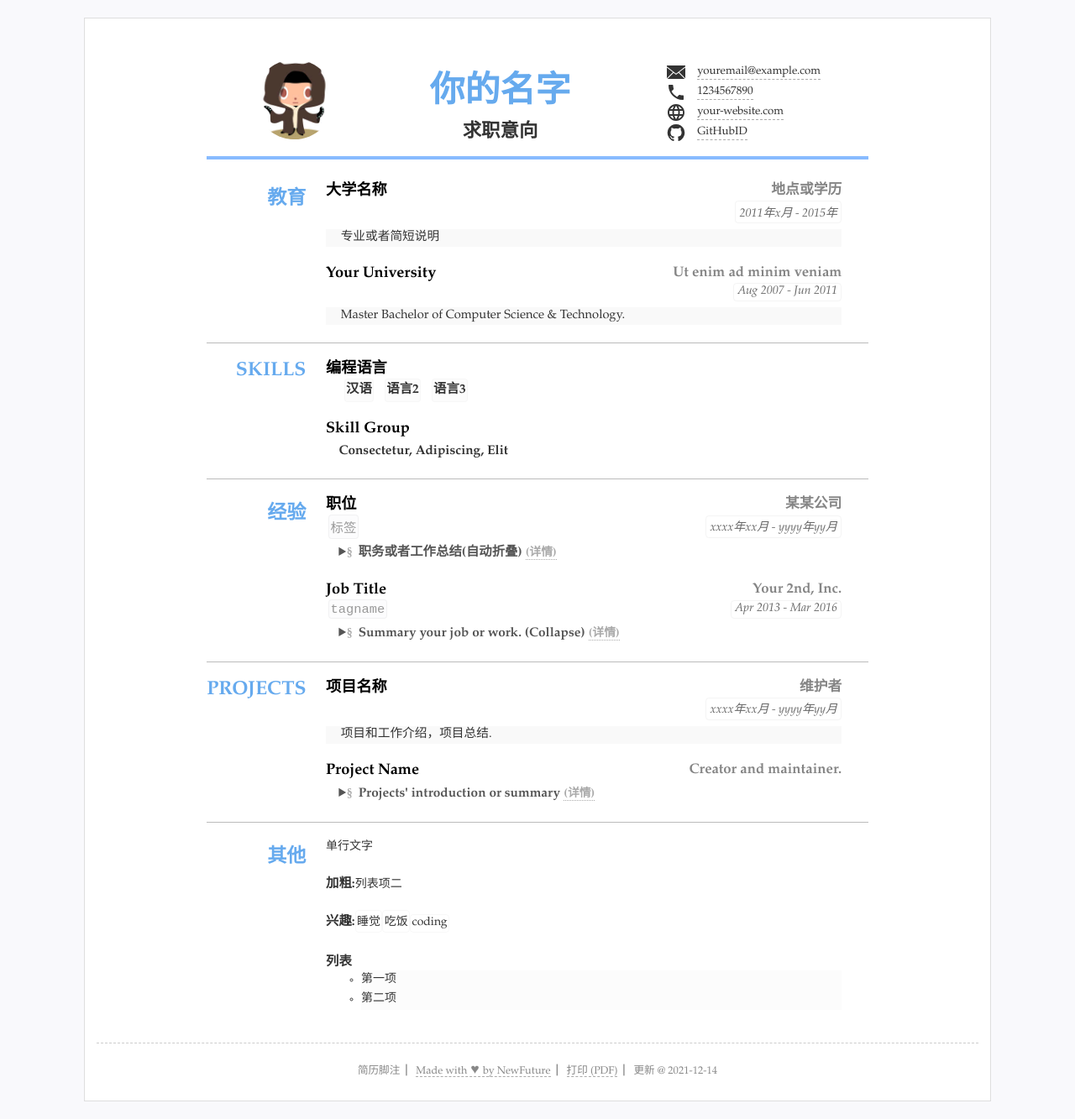
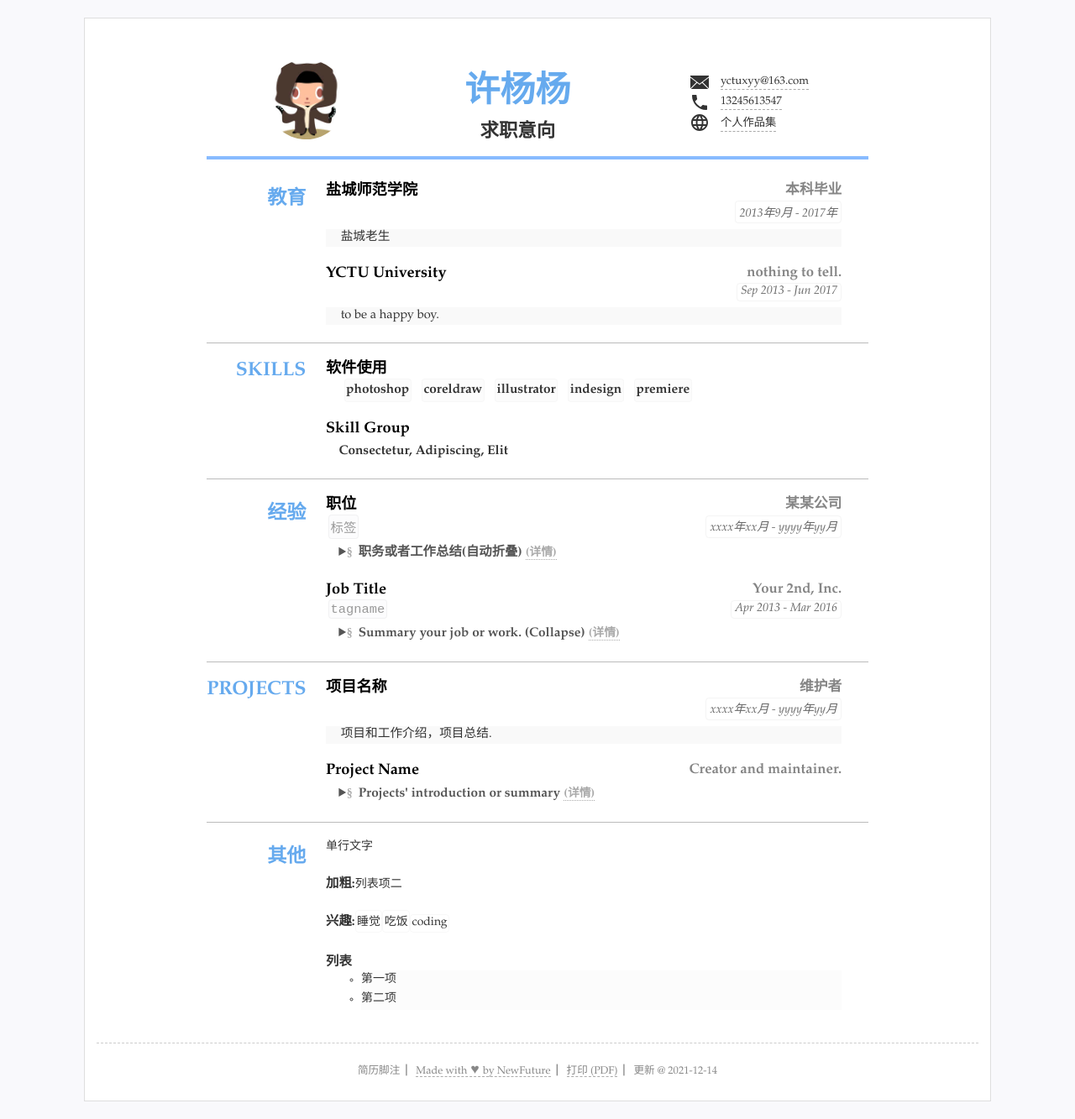
Before and after one commit to yangchris4/resume, a Jekyll site: the page built from index.html, in a window 1280 px wide. Shown: the whole page at 84% size. Built offline with Jekyll 4.4.1, drawn with Linux system fonts in a browser that asks for light colours.

Commit message:
Update resume.yml

```diff
--- a/_data/resume.yml
+++ b/_data/resume.yml
@@ -1,26 +1,23 @@
 # 数据格式可以为 yaml(文件以.yml结尾) 或者json(文件以.json结尾)
 # 如果YAML格式的数据请先检查格式是否有误，可选检查工具 http://www.yamllint.com
 
-title: "简历标题"
+title: "个人简历"
 lang: "zh" #语言设置 zh表示中文 en 表示英语
-name: "你的名字"
+name: "许杨杨"
 jobtitle: "求职意向" #可空不显示
 photo: "assets/img/photo.jpg" #照片可空，不显示
 
 #联系方式
 contact: #联系方式连接等3~5行
-- text: "youremail@example.com" #文本内容
-  href: 'mailto:youremail@example.com' #链接，无链接则空
+- text: "yctuxyy@163.com" #文本内容
+  href: 'mailto:yctuxyy@163.com' #链接，无链接则空
   icon: 'icons/email.svg' #图标 svg文件
-- text: "1234567890"
-  href: 'tel:1234567890'
+- text: "13245613547"
+  href: 'tel:13245613547'
   icon: 'icons/phone.svg'
-- text: "your-website.com"
-  href: 'http://your-website.com'
+- text: "个人作品集"
+  href: 'https://zuopin.yangchris.life'
   icon: 'icons/web.svg'
-- text: "GitHubID"
-  href: 'https://github.com/NewFuture'
-  icon: "icons/github.svg"
   attr: 'target="_blank"' #新标签页打开
   # - text: "地址"
   #   icon: "icons/location.svg"
@@ -30,23 +27,26 @@ main: #简历主要内容，
 - type: education #类别为ID
   name: 教育 #显示名称，空则使用type
   content: #内容基本格式 标题-副标题-日期-详细内容 (都允许空)
-  - title: 大学名称
-    duration: "2011年x月 - 2015年"
-    sub: 地点或学历
-    detail: 专业或者简短说明
-  - title: Your University
-    duration: Aug 2007 - Jun 2011
-    sub: Ut enim ad minim veniam
-    detail: Master Bachelor of Computer Science & Technology.
+  - title: 盐城师范学院
+    duration: "2013年9月 - 2017年"
+    sub: 本科毕业
+    detail: 盐城老生
+  - title: YCTU University
+    duration: Sep 2013 - Jun 2017
+    sub: nothing to tell.
+    detail: to be a happy boy.
 
 - type: skills
   # name: "技能"
   content:
-  - title: 编程语言
+  - title: 软件使用
     items: #itmems 可以小块的方式显示
-    - 汉语
-    - 语言2
-    - 语言3
+    - photoshop
+    - coreldraw
+    - illustrator
+    - indesign
+    - premiere
+
   - title: Skill Group
     summary: Consectetur, Adipiscing, Elit
 
```
